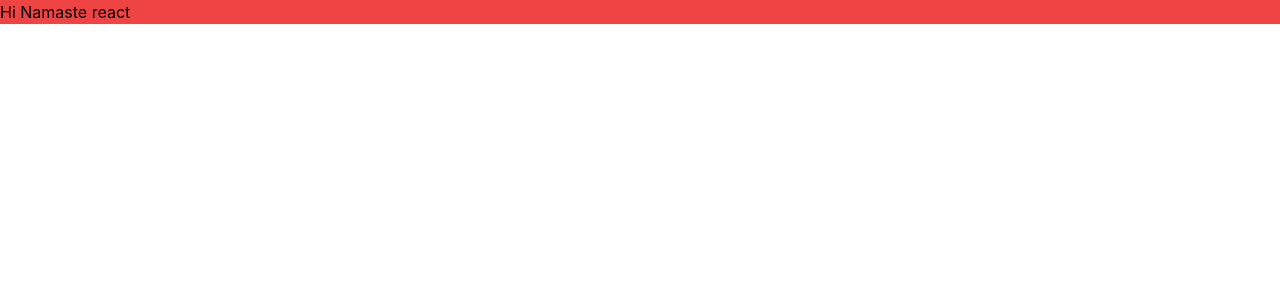
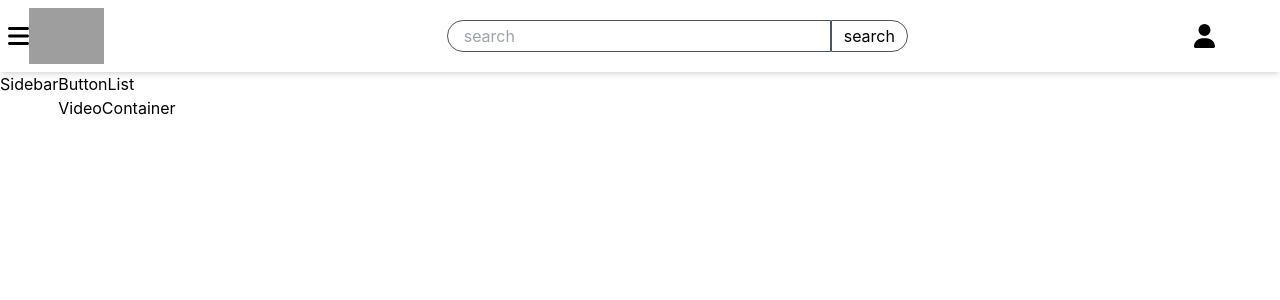
Before and after one commit to Ash4059/youtube, a React (Create React App) app: page / in a window 1280 px wide. Shown: the top 300 px of the page. Built offline with nearby package versions, Linux system fonts and the light colour scheme; grey boxes are pictures that could not be loaded.

Commit message:
Store added in my app

```diff
--- a/package.json
+++ b/package.json
@@ -3,11 +3,13 @@
   "version": "0.1.0",
   "private": true,
   "dependencies": {
+    "@reduxjs/toolkit": "^1.9.5",
     "@testing-library/jest-dom": "^5.16.5",
     "@testing-library/react": "^13.4.0",
     "@testing-library/user-event": "^13.5.0",
     "react": "^18.2.0",
     "react-dom": "^18.2.0",
+    "react-redux": "^8.1.1",
     "react-scripts": "5.0.1",
     "web-vitals": "^2.1.4"
   },
--- a/src/App.js
+++ b/src/App.js
@@ -1,10 +1,17 @@
 import './App.css';
+import Header from './Component/Header';
+import Body from './Component/Body';
+import { Provider } from 'react-redux';
+import store from './Utils/store';
 
 function App() {
   return (
-    <div className="App">
-      <h1 className='bg-red-500'>Hi Namaste react</h1>
-    </div>
+    <Provider store={ store }>
+      <div className="App">
+        <Header />
+        <Body />
+      </div>
+    </Provider>
   );
 }
 
--- /dev/null
+++ b/src/Component/Body.js
@@ -0,0 +1,14 @@
+import React from 'react'
+import Sidebar from './Sidebar'
+import MainContainer from './MainContainer'
+
+const Body = () => {
+  return (
+    <div className='flex'>
+        <Sidebar />
+        <MainContainer />
+    </div>
+  )
+}
+
+export default Body
--- /dev/null
+++ b/src/Component/ButtonList.js
@@ -0,0 +1,9 @@
+import React from 'react'
+
+const ButtonList = () => {
+  return (
+    <div>ButtonList</div>
+  )
+}
+
+export default ButtonList
--- /dev/null
+++ b/src/Component/Header.js
@@ -0,0 +1,29 @@
+import React from 'react'
+
+const Header = () => {
+  return (
+    <div className='grid grid-flow-col p-2 shadow-md content-evenly'>
+        <div className='flex col-span-1'>
+            <span className='self-center cursor-pointer'>
+                <svg xmlns="http://www.w3.org/2000/svg" height="1.5em" viewBox="0 0 448 512"><path d="M0 96C0 78.3 14.3 64 32 64H416c17.7 0 32 14.3 32 32s-14.3 32-32 32H32C14.3 128 0 113.7 0 96zM0 256c0-17.7 14.3-32 32-32H416c17.7 0 32 14.3 32 32s-14.3 32-32 32H32c-17.7 0-32-14.3-32-32zM448 416c0 17.7-14.3 32-32 32H32c-17.7 0-32-14.3-32-32s14.3-32 32-32H416c17.7 0 32 14.3 32 32z"/></svg>
+            </span>
+            <img
+                src='https://logos-world.net/wp-content/uploads/2020/04/YouTube-Logo-2017-present.jpg'
+                alt='logo'
+                className='h-14 cursor-pointer'
+            />
+        </div>
+        <div className='col-span-10 flex justify-center'>
+            <input type='text' placeholder='search' className='h-8 border-solid border border-gray-600 rounded-l-full pl-4 self-center w-96 outline-none' />
+            <button className='border-solid border border-gray-600 h-8 self-center px-3 rounded-r-full'>search</button>
+        </div>
+        <div className='col-span-1 flex'>
+            <span className='self-center cursor-pointer'>
+                <svg xmlns="http://www.w3.org/2000/svg" height="1.5em" viewBox="0 0 448 512"><path d="M224 256A128 128 0 1 0 224 0a128 128 0 1 0 0 256zm-45.7 48C79.8 304 0 383.8 0 482.3C0 498.7 13.3 512 29.7 512H418.3c16.4 0 29.7-13.3 29.7-29.7C448 383.8 368.2 304 269.7 304H178.3z"/></svg>
+            </span>
+        </div>
+    </div>
+  )
+}
+
+export default Header
--- /dev/null
+++ b/src/Component/MainContainer.js
@@ -0,0 +1,14 @@
+import React from 'react'
+import ButtonList from './ButtonList'
+import VideoContainer from './VideoContainer'
+
+const MainContainer = () => {
+  return (
+    <div>
+        <ButtonList />
+        <VideoContainer />
+    </div>
+  )
+}
+
+export default MainContainer
--- /dev/null
+++ b/src/Component/Sidebar.js
@@ -0,0 +1,9 @@
+import React from 'react'
+
+const Sidebar = () => {
+  return (
+    <div>Sidebar</div>
+  )
+}
+
+export default Sidebar
--- /dev/null
+++ b/src/Component/VideoContainer.js
@@ -0,0 +1,9 @@
+import React from 'react'
+
+const VideoContainer = () => {
+  return (
+    <div>VideoContainer</div>
+  )
+}
+
+export default VideoContainer
--- /dev/null
+++ b/src/Utils/appSlice.js
@@ -0,0 +1,18 @@
+import { createSlice } from "@reduxjs/toolkit";
+
+
+const appSlice = createSlice({
+    name : "app",
+    initialState : {
+        isSideBarOpen: true,
+    },
+    reducers: {
+        toggleMenu : (state) => {
+            state.isSideBarOpen = !state.isSideBarOpen;
+        }
+    }
+});
+
+export const { toggleMenu } = appSlice.actions;
+
+export default appSlice.reducer;
--- /dev/null
+++ b/src/Utils/store.js
@@ -0,0 +1,10 @@
+import { configureStore } from "@reduxjs/toolkit";
+import appSlice from "./appSlice";
+
+const store = configureStore({
+    reducer : {
+        app : appSlice,
+    }
+});
+
+export default store;
```
Also changed, not shown: 1 other file (tests, documents, lock files or other folders).
